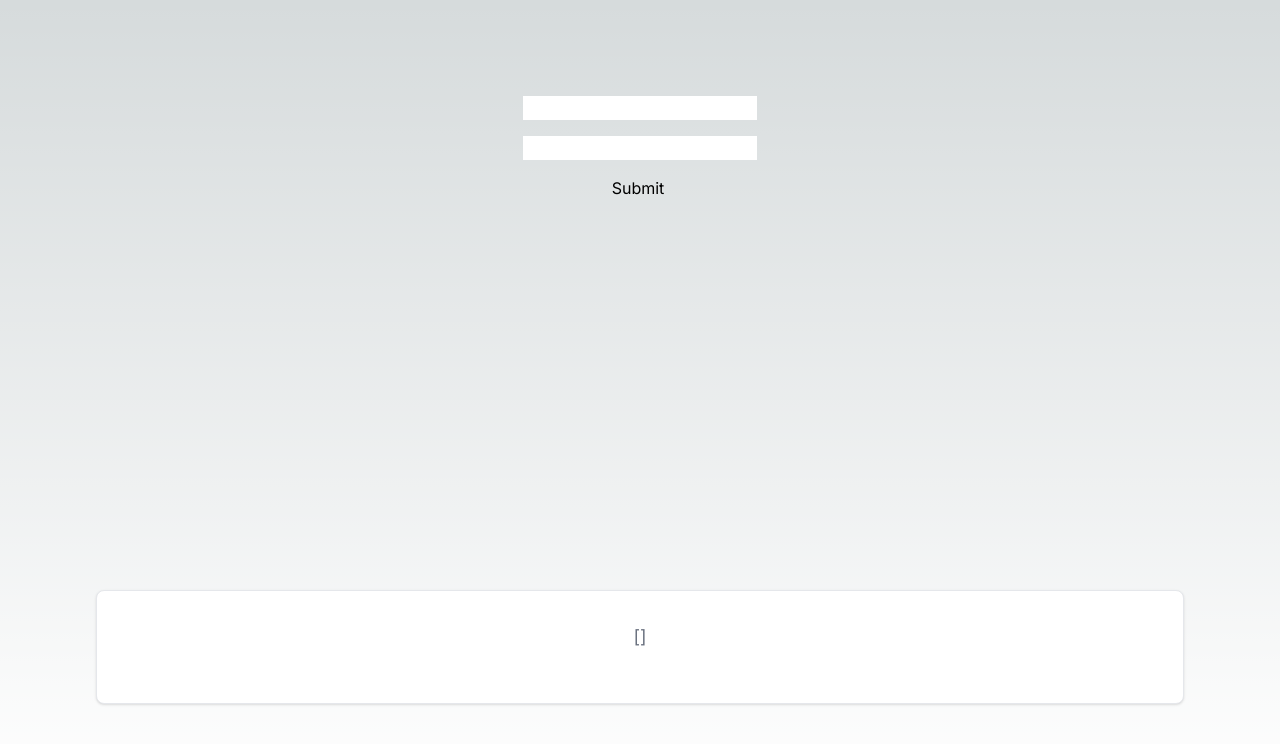
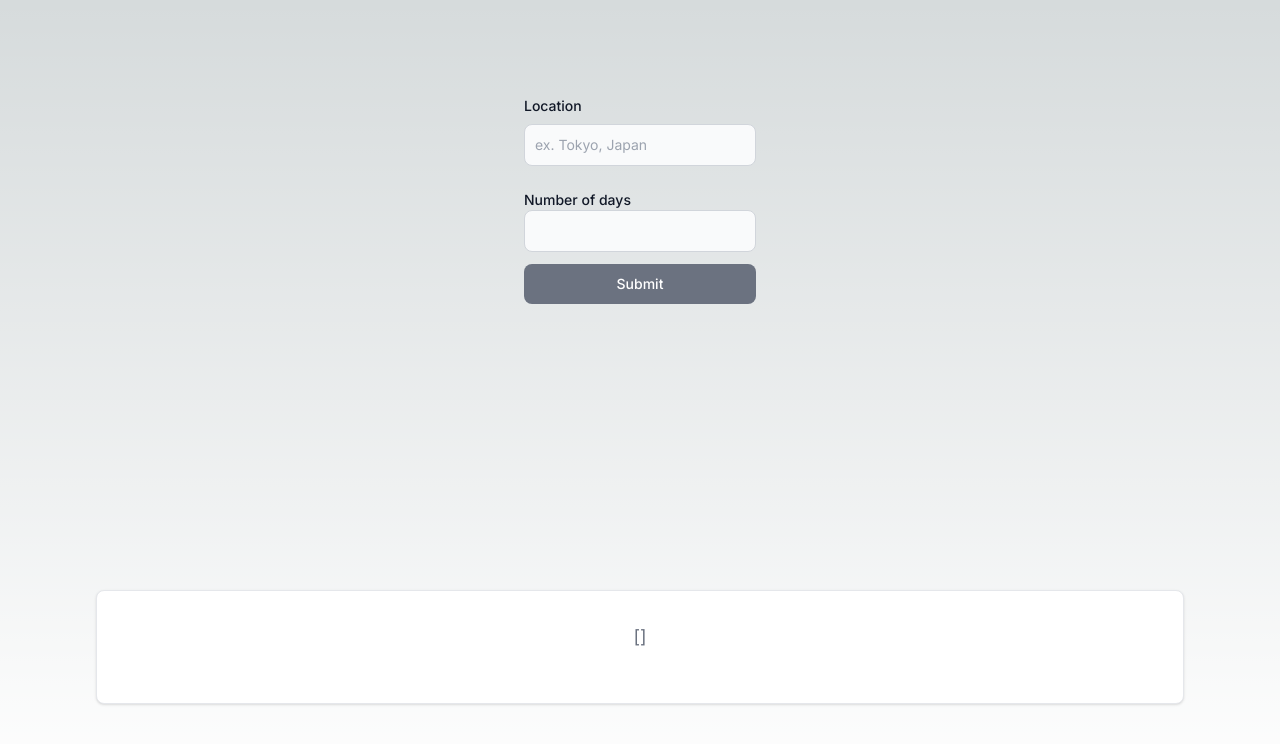
Before and after one commit to Jared775/Trip-Planner, a Next.js app: page / in a window 1280 px wide. Shown: the top 744 px of the page. Built offline with nearby package versions, Linux system fonts and the light colour scheme.

Commit message:
added a submit button and loading icon for it

```diff
--- a/src/pages/index.tsx
+++ b/src/pages/index.tsx
@@ -37,13 +37,34 @@ export default function Home() {
     <main
       className={`flex min-h-screen flex-col items-center justify-between p-24 ${inter.className}`}
     >
-      <form onSubmit={handleSubmit(submit)} className={'flex flex-col gap-4'}>
-        <input {...register('location', { required: true })} />
+      <form onSubmit={handleSubmit(submit)} className={'flex flex-col'}>
+        <label className="block mb-2 text-sm font-medium text-gray-900 dark:text-white">Location</label>
+        <input className={"bg-gray-50 border border-gray-300 text-gray-900 text-sm rounded-lg focus:ring-blue-500 focus:border-blue-500 block w-full p-2.5 dark:bg-gray-700 dark:border-gray-600 dark:placeholder-gray-400 dark:text-white dark:focus:ring-blue-500 dark:focus:border-blue-500"}
+               placeholder="ex. Tokyo, Japan"
+               {...register('location', { required: true })}
+        />
         {errors.location && <p>Location is required.</p>}
-        <input {...register('days', { pattern: /\d+/ })} />
+        {/*^checks if there is an error and the && checks if both conditions are true, and if they are then it displays the message*/}
+
+        <label htmlFor="password" className="mt-6 block text-sm font-medium text-gray-900 dark:text-white">Number of days</label>
+        {/*mt increases or decreases the amount of gap between the two boxes*/}
+        <input className="bg-gray-50 border border-gray-300 text-gray-900 text-sm rounded-lg focus:ring-blue-500 focus:border-blue-500 block w-full p-2.5 dark:bg-gray-700 dark:border-gray-600 dark:placeholder-gray-400 dark:text-white dark:focus:ring-blue-500 dark:focus:border-blue-500"
+               {...register('days', { pattern: /\d+/ })} />
         {errors.days && <p>Please enter number for days.</p>}
-        <button disabled={isSubmitting} className="btn btn-primary mr-1">
-          {isSubmitting && <span className="spinner-border spinner-border-sm mr-1"></span>}
+
+        <button disabled={isSubmitting} className="mt-3 text-white bg-gray-500 hover:bg-gray-600 focus:ring-4 focus:outline-none focus:ring-blue-300 font-medium rounded-lg text-sm w-full sm:w-auto px-5 py-2.5 text-center dark:bg-blue-600 dark:hover:bg-blue-700 dark:focus:ring-blue-800">
+          {isSubmitting && <span className="spinner-border spinner-border-sm mr-1">
+            <svg aria-hidden="true" role="status" className="inline w-4 h-4 mr-3 text-white animate-spin"
+                 viewBox="0 0 100 101" fill="none" xmlns="http://www.w3.org/2000/svg">
+    <path
+        d="M100 50.5908C100 78.2051 77.6142 100.591 50 100.591C22.3858 100.591 0 78.2051 0 50.5908C0 22.9766 22.3858 0.59082 50 0.59082C77.6142 0.59082 100 22.9766 100 50.5908ZM9.08144 50.5908C9.08144 73.1895 27.4013 91.5094 50 91.5094C72.5987 91.5094 90.9186 73.1895 90.9186 50.5908C90.9186 27.9921 72.5987 9.67226 50 9.67226C27.4013 9.67226 9.08144 27.9921 9.08144 50.5908Z"
+        fill="#E5E7EB"/>
+    <path
+        d="M93.9676 39.0409C96.393 38.4038 97.8624 35.9116 97.0079 33.5539C95.2932 28.8227 92.871 24.3692 89.8167 20.348C85.8452 15.1192 80.8826 10.7238 75.2124 7.41289C69.5422 4.10194 63.2754 1.94025 56.7698 1.05124C51.7666 0.367541 46.6976 0.446843 41.7345 1.27873C39.2613 1.69328 37.813 4.19778 38.4501 6.62326C39.0873 9.04874 41.5694 10.4717 44.0505 10.1071C47.8511 9.54855 51.7191 9.52689 55.5402 10.0491C60.8642 10.7766 65.9928 12.5457 70.6331 15.2552C75.2735 17.9648 79.3347 21.5619 82.5849 25.841C84.9175 28.9121 86.7997 32.2913 88.1811 35.8758C89.083 38.2158 91.5421 39.6781 93.9676 39.0409Z"
+        fill="currentColor"/>
+    </svg>
+
+          </span>}
           Submit
         </button>
       </form>
@@ -51,7 +72,6 @@ export default function Home() {
       <div className="w-full p-4 text-center bg-white border border-gray-200 rounded-lg shadow sm:p-8 dark:bg-gray-800 dark:border-gray-700">
         <p className="mb-5 text-base text-gray-500 sm:text-lg dark:text-gray-400">{JSON.stringify(content)}</p>
       </div>
-
     </main>
   )
 }
```
